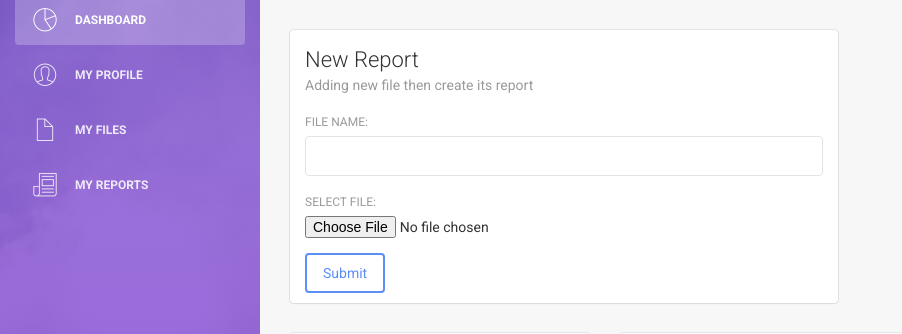
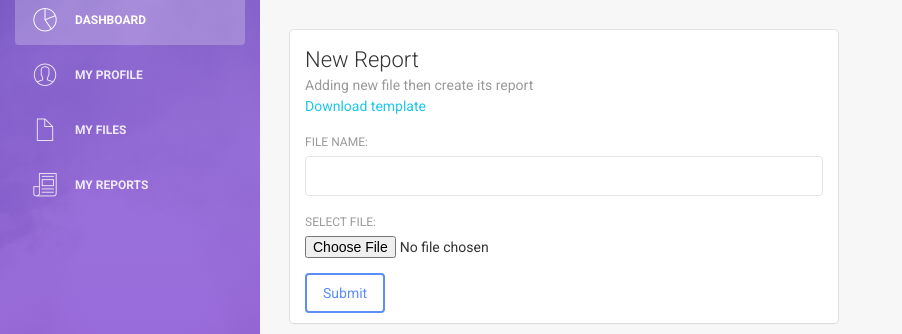
Before and after one commit to wafi543/Expenses_Analyst, a Django app: page /admin_dashboard in a window 1280 px wide. Shown: the part 61-395 px from the top of the page, without its empty margins (0-902 px from the left). Run offline with Django 3.2, Linux system fonts and the light colour scheme; parts of the project's set-up code (start-up, migrations or seed data) failed here and were passed over; some libraries are stand-ins or nearby versions.

Commit message:
Update dashboard.html
Added tempalte file to be downloaded

```diff
--- a/apps/user_app/templates/dashboard.html
+++ b/apps/user_app/templates/dashboard.html
@@ -132,6 +132,7 @@
                                 <div class="header">
                                     <h4 class="title">New Report</h4>
                                     <p class="category">Adding new file then create its report</p>
+                                    <a href="/files/template.csv">Download template</a>
                                 </div>
                                 <div class="content">
                                     <form action="/upload_file" method="POST" enctype="multipart/form-data">
```
